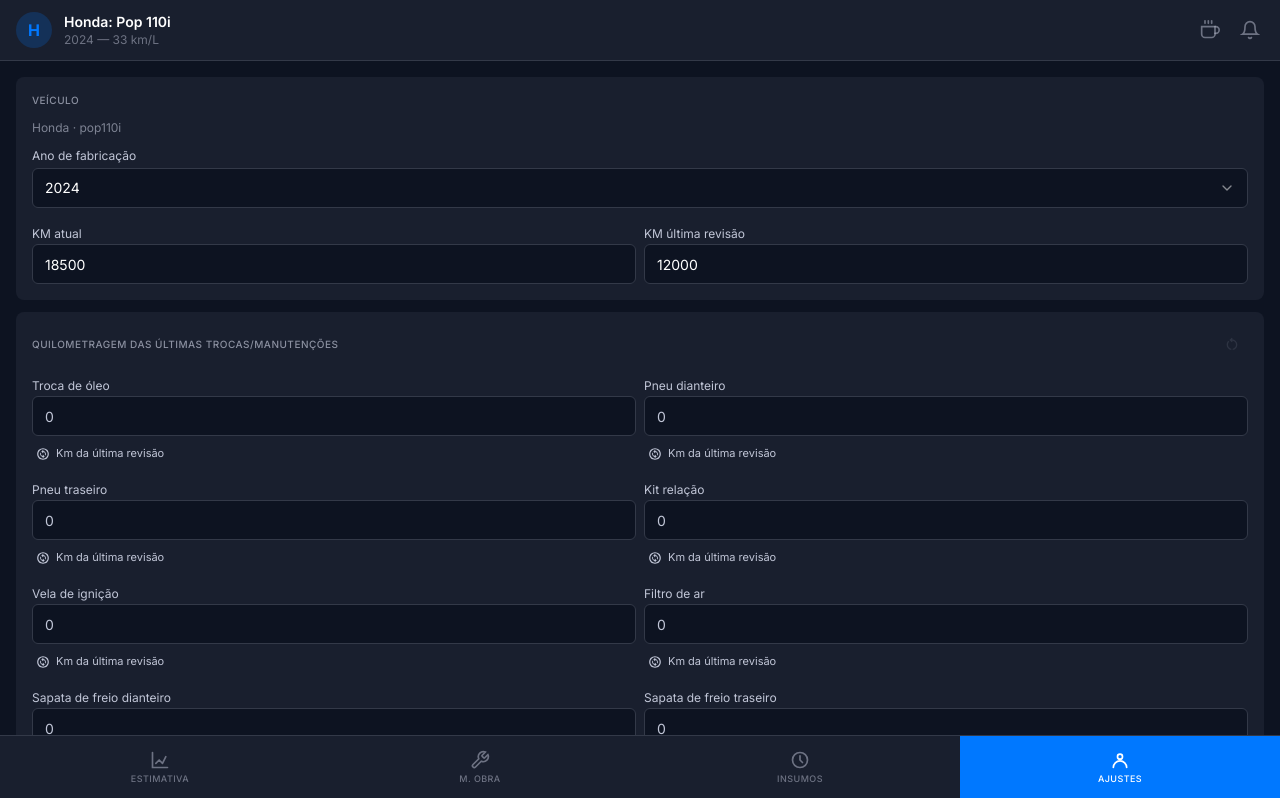
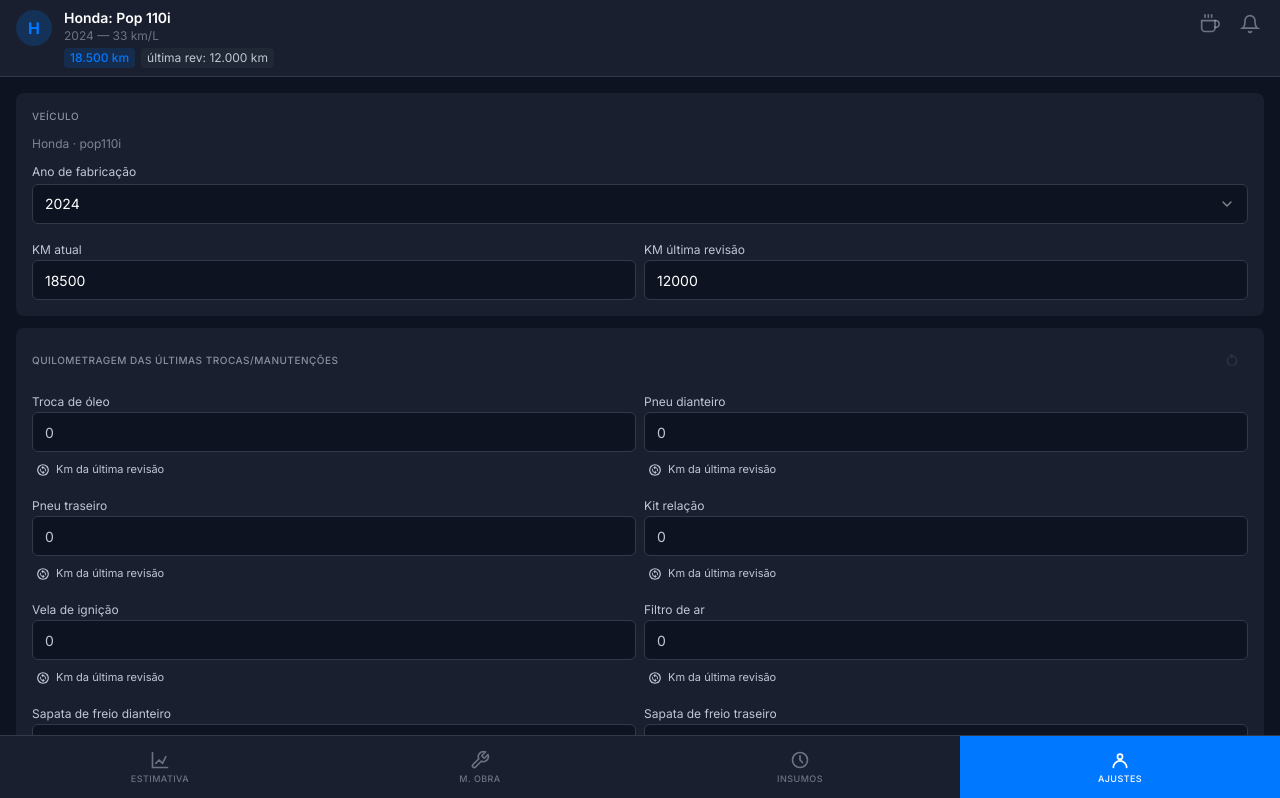
Before and after one commit to thiagoroddev/motocalcrj, a React (Vite) app: page /ajustes in a window 1280 px wide. Shown: the top 798 px of the page. Built offline with nearby package versions, Linux system fonts and the light colour scheme.

Commit message:
TASK-RF-6.26 concluida

```diff
--- a/src/components/detalhamento/CardTotalAnual.tsx
+++ b/src/components/detalhamento/CardTotalAnual.tsx
@@ -1,12 +1,18 @@
 import { moeda, cpkFormatado } from '../../utils/formatters';
 import type { Periodo } from './SeletorPeriodo';
+
+export type ChipDetalhe = {
+  label: string;
+  onClick?: () => void;
+  ariaLabel?: string;
+};
 
 type Props = {
   periodo: Periodo;
   totalPeriodo: number;
   kmPeriodo: string;
   porKm: number;
-  detalhesFixos: string[];
+  detalhesFixos: ChipDetalhe[];
 };
 
 const ROTULO_PERIODO: Record<Periodo, string> = {
@@ -28,15 +34,28 @@
         <span>{kmPeriodo}</span>
         <span>{cpkFormatado(porKm)}</span>
       </div>
-      <div className="mt-3 flex flex-wrap gap-x-2 gap-y-1 border-t border-primary/15 pt-2">
-        {detalhesFixos.map((detalhe) => (
-          <span
-            key={detalhe}
-            className="rounded bg-primary/10 px-1.5 py-0.5 text-[10px] text-muted-foreground/70"
-          >
-            {detalhe}
-          </span>
-        ))}
+      <div className="mt-3 flex flex-wrap gap-2 border-t border-primary/15 pt-2">
+        {detalhesFixos.map((chip) =>
+          chip.onClick ? (
+            <button
+              key={chip.label}
+              type="button"
+              onClick={chip.onClick}
+              aria-label={chip.ariaLabel ?? chip.label}
+              aria-haspopup="dialog"
+              className="inline-flex items-center min-h-touch rounded bg-primary/10 px-2 text-[10px] text-muted-foreground/80 hover:bg-primary/20 hover:text-foreground transition-colors"
+            >
+              {chip.label}
+            </button>
+          ) : (
+            <span
+              key={chip.label}
+              className="inline-flex items-center rounded bg-primary/10 px-1.5 py-0.5 text-[10px] text-muted-foreground/70"
+            >
+              {chip.label}
+            </span>
+          ),
+        )}
       </div>
     </div>
   );
--- a/src/components/detalhamento/DialogEdicaoCusto.tsx
+++ b/src/components/detalhamento/DialogEdicaoCusto.tsx
@@ -8,6 +8,8 @@
 import { CampoAlimentacao } from '../ajustes/campos/CampoAlimentacao';
 import { CampoInternet } from '../ajustes/campos/CampoInternet';
 import { CampoFinanciamento } from '../ajustes/campos/CampoFinanciamento';
+import { SecaoUsoDiario } from '../ajustes/SecaoUsoDiario';
+import { SecaoPreferencias } from '../ajustes/SecaoPreferencias';
 import { perfilPadrao } from '../../context/PerfilContext';
 import { CATALOGO } from '../../data/catalogoModelos';
 import { MAPA_PECA_PARA_SERVICO } from '../../utils/calculos';
@@ -33,6 +35,8 @@
   | { tipo: 'alimentacao' }
   | { tipo: 'seguro' }
   | { tipo: 'financiamento' }
+  | { tipo: 'usoDiario' }
+  | { tipo: 'preferencias' }
   | { tipo: 'pecaComMO'; pecaId: string }
   | { tipo: 'servicoAutorizada'; servicoId: string }
   | { tipo: 'servicoExcepcional'; servicoId: string };
@@ -56,6 +60,10 @@
       return 'Seguro';
     case 'financiamento':
       return perfil.financeiro.situacaoMoto === 'alugada' ? 'Aluguel' : 'Financiamento';
+    case 'usoDiario':
+      return 'Uso diário';
+    case 'preferencias':
+      return 'Modo de revisão';
     case 'pecaComMO': {
       const preset = PRESETS[perfil.moto.modelo];
       const peca = preset?.pecas.find((p) => p.id === alvo.pecaId);
@@ -113,6 +121,10 @@
     return <CampoSeguro financeiro={perfil.financeiro} dispatch={dispatch} />;
   if (alvo.tipo === 'financiamento')
     return <CampoFinanciamento financeiro={perfil.financeiro} dispatch={dispatch} />;
+  if (alvo.tipo === 'usoDiario')
+    return <SecaoUsoDiario moto={perfil.moto} trabalho={perfil.trabalho} dispatch={dispatch} />;
+  if (alvo.tipo === 'preferencias')
+    return <SecaoPreferencias perfilManutencao={perfil.perfilManutencao} dispatch={dispatch} />;
   if (alvo.tipo === 'servicoExcepcional')
     return (
       <ConteudoServicoExcepcional servicoId={alvo.servicoId} perfil={perfil} dispatch={dispatch} />
--- a/src/components/layout/LayoutApp.tsx
+++ b/src/components/layout/LayoutApp.tsx
@@ -1,6 +1,7 @@
 import { Outlet, Link } from 'react-router-dom';
 import { usePerfil } from '../../hooks/usePerfil';
 import { getNomeModelo } from '../../data/catalogoModelos';
+import { kmFormatado } from '../../utils/formatters';
 import { NavBar } from './NavBar';
 
 export function LayoutApp() {
@@ -8,29 +9,57 @@
   const nomeModelo = getNomeModelo(perfil.moto.modelo);
   const tipoComb = perfil.financeiro.tipoGasolinaPreferida;
   const consumo = perfil.financeiro.combustiveis[tipoComb].autonomia;
+  const kmUltimaRevisaoTexto =
+    perfil.moto.kmUltimaRevisao !== null ? kmFormatado(perfil.moto.kmUltimaRevisao) : '—';
 
   return (
     <div className="flex flex-col min-h-screen bg-background">
-      <header className="flex items-center gap-3 px-md py-3 bg-card border-b border-muted flex-shrink-0">
+      <header className="flex items-start gap-3 px-md py-2 bg-card border-b border-muted shrink-0">
         <Link
           to="/perfil"
-          className="w-9 h-9 rounded-full bg-primary/20 flex items-center justify-center text-primary text-base font-bold"
+          className="w-9 h-9 rounded-full bg-primary/20 flex items-center justify-center text-primary text-base font-bold shrink-0 mt-0.5"
           aria-label="Abrir perfil"
         >
           {perfil.moto.marca.charAt(0)}
         </Link>
         <div className="flex-1 min-w-0">
-          <p className="text-foreground text-sm font-semibold truncate">
-            {perfil.moto.marca}: {nomeModelo}
+          <Link
+            to="/perfil"
+            aria-label="Editar perfil e modelo"
+            className="block py-1 -my-1 hover:underline underline-offset-2 decoration-muted-foreground/40"
+          >
+            <p className="text-foreground text-sm font-semibold truncate">
+              {perfil.moto.marca}: {nomeModelo}
+            </p>
+          </Link>
+          <p className="text-muted-foreground/50 text-xs">
+            {perfil.moto.ano} —{' '}
+            <Link
+              to="/insumos"
+              aria-label="Editar consumo em Insumos"
+              className="hover:underline underline-offset-2 decoration-muted-foreground/40"
+            >
+              {consumo} km/L
+            </Link>
           </p>
-          <p className="text-muted-foreground/50 text-xs">
-            {perfil.moto.ano} — {consumo} km/L
-          </p>
+          <Link
+            to="/ajustes"
+            state={{ focoSecao: 'veiculo' }}
+            aria-label="Editar km do veículo em Ajustes"
+            className="flex items-center gap-1.5 mt-1 -mx-1 px-1 min-h-touch rounded hover:bg-muted/20"
+          >
+            <span className="px-1.5 py-0.5 bg-primary/15 text-primary text-xs font-medium rounded">
+              {kmFormatado(perfil.moto.kmAtual)}
+            </span>
+            <span className="px-1.5 py-0.5 bg-muted/30 text-muted-foreground text-xs rounded">
+              última rev: {kmUltimaRevisaoTexto}
+            </span>
+          </Link>
         </div>
         <button
           type="button"
           aria-label="Exportar dados"
-          className="p-1 text-muted-foreground/50 hover:text-foreground transition-colors"
+          className="p-1 text-muted-foreground/50 hover:text-foreground transition-colors mt-0.5"
         >
           <svg
             viewBox="0 0 24 24"
@@ -50,7 +79,7 @@
         <button
           type="button"
           aria-label="Notificações"
-          className="p-1 text-muted-foreground/50 hover:text-foreground transition-colors"
+          className="p-1 text-muted-foreground/50 hover:text-foreground transition-colors mt-0.5"
         >
           <svg
             viewBox="0 0 24 24"
--- a/src/pages/PaginaAjustes.tsx
+++ b/src/pages/PaginaAjustes.tsx
@@ -1,4 +1,5 @@
-import { useState } from 'react';
+import { useEffect, useRef, useState } from 'react';
+import { useLocation } from 'react-router-dom';
 import { usePerfil } from '../hooks/usePerfil';
 import { Button } from '../components/ui/button';
 import {
@@ -17,14 +18,39 @@
 import { SecaoSituacaoLegal } from '../components/ajustes/SecaoSituacaoLegal';
 import { CampoResponsabilidadeAluguel } from '../components/ajustes/CampoResponsabilidadeAluguel';
 
+type LocationStateAjustes = {
+  focoSecao?: 'veiculo';
+};
+
+const DURACAO_DESTAQUE_MS = 2000;
+
 export function PaginaAjustes() {
   const { perfil, dispatch } = usePerfil();
   const [dialogReset, setDialogReset] = useState(false);
+  const location = useLocation();
+  const focoSecao = (location.state as LocationStateAjustes | null)?.focoSecao ?? null;
+  const refVeiculo = useRef<HTMLDivElement | null>(null);
+  const [secaoDestacada, setSecaoDestacada] = useState<'veiculo' | null>(null);
+
+  useEffect(() => {
+    if (focoSecao !== 'veiculo') return;
+    setSecaoDestacada('veiculo');
+    refVeiculo.current?.scrollIntoView({ behavior: 'smooth', block: 'start' });
+    const timer = setTimeout(() => setSecaoDestacada(null), DURACAO_DESTAQUE_MS);
+    return () => clearTimeout(timer);
+  }, [focoSecao]);
 
   return (
     <>
       <div className="p-md space-y-3">
-        <SecaoVeiculo moto={perfil.moto} dispatch={dispatch} />
+        <div
+          ref={refVeiculo}
+          className={`rounded-lg transition-shadow${
+            secaoDestacada === 'veiculo' ? ' ring-2 ring-primary' : ''
+          }`}
+        >
+          <SecaoVeiculo moto={perfil.moto} dispatch={dispatch} />
+        </div>
         <SecaoUltimasManutencoes moto={perfil.moto} dispatch={dispatch} />
         <SecaoPreferencias perfilManutencao={perfil.perfilManutencao} dispatch={dispatch} />
         <SecaoUsoDiario moto={perfil.moto} trabalho={perfil.trabalho} dispatch={dispatch} />
--- a/src/pages/PaginaDetalhamento.tsx
+++ b/src/pages/PaginaDetalhamento.tsx
@@ -361,10 +361,26 @@
           kmPeriodo={formatarKmNoPeriodo(kmNoPeriodo, periodo)}
           porKm={gran.porKm}
           detalhesFixos={[
-            `${formatarKm(perfil.trabalho.kmPorDia)}/dia`,
-            `${perfil.trabalho.diasPorSemana} dias/semana`,
-            tipoUsoLabel,
-            `Revisão ${modoRevisaoLabel}`,
+            {
+              label: `${formatarKm(perfil.trabalho.kmPorDia)}/dia`,
+              onClick: () => setEdicao({ tipo: 'usoDiario' }),
+              ariaLabel: 'Editar km por dia',
+            },
+            {
+              label: `${perfil.trabalho.diasPorSemana} dias/semana`,
+              onClick: () => setEdicao({ tipo: 'usoDiario' }),
+              ariaLabel: 'Editar dias por semana',
+            },
+            {
+              label: tipoUsoLabel,
+              onClick: () => setEdicao({ tipo: 'usoDiario' }),
+              ariaLabel: 'Editar perfil de uso',
+            },
+            {
+              label: `Revisão ${modoRevisaoLabel}`,
+              onClick: () => setEdicao({ tipo: 'preferencias' }),
+              ariaLabel: 'Editar modo de revisão',
+            },
           ]}
         />
         <SeletorPeriodo periodo={periodo} onChange={setPeriodo} />
```
Also changed, not shown: 4 other files (tests, documents, lock files or other folders).
